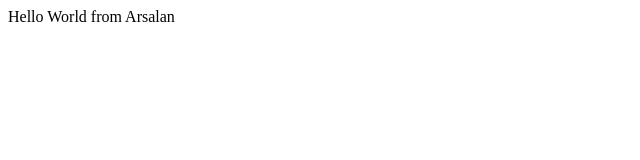
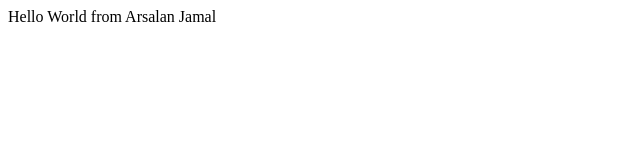
Before and after one commit to arsalanjamal/bootcamp2020, a plain HTML site: page index.html in a window 1280 px wide. Shown: the full height of the page, 0-640 px from the left. Drawn offline with Linux system fonts and the light colour scheme.

Commit message:
Update index.html

```diff
--- a/index.html
+++ b/index.html
@@ -8,7 +8,7 @@
 </head>
 <body>
     <div>
-        Hello World from Arsalan
+        Hello World from Arsalan Jamal
     </div>
 </body>
 </html>
```
